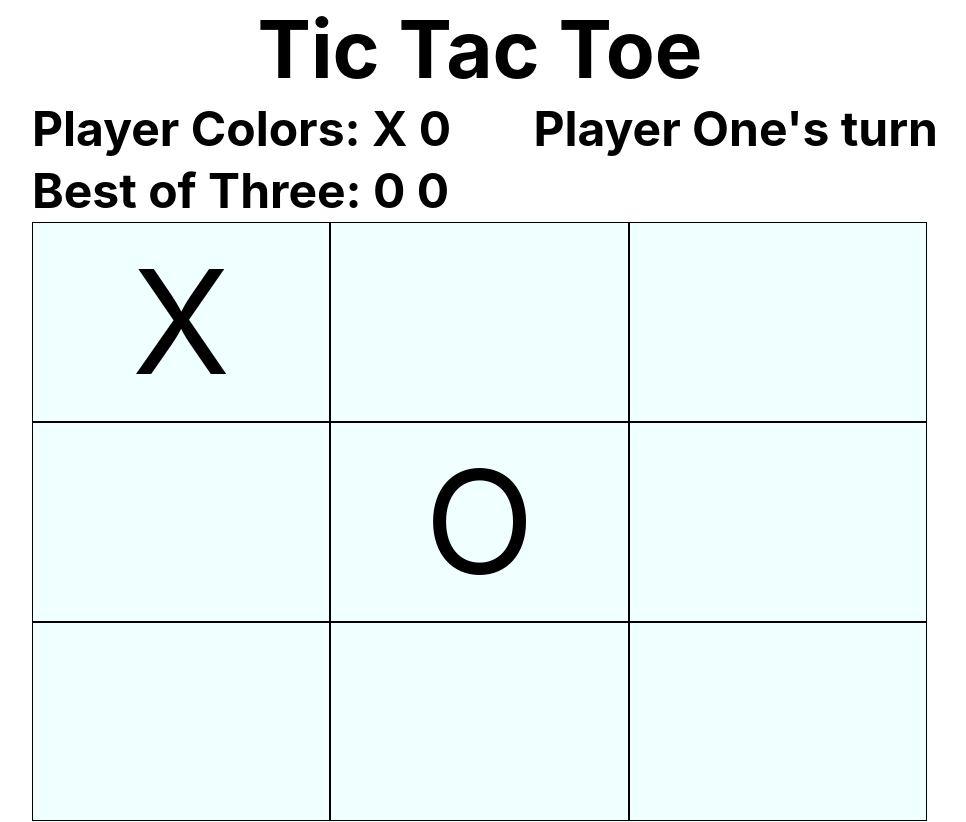
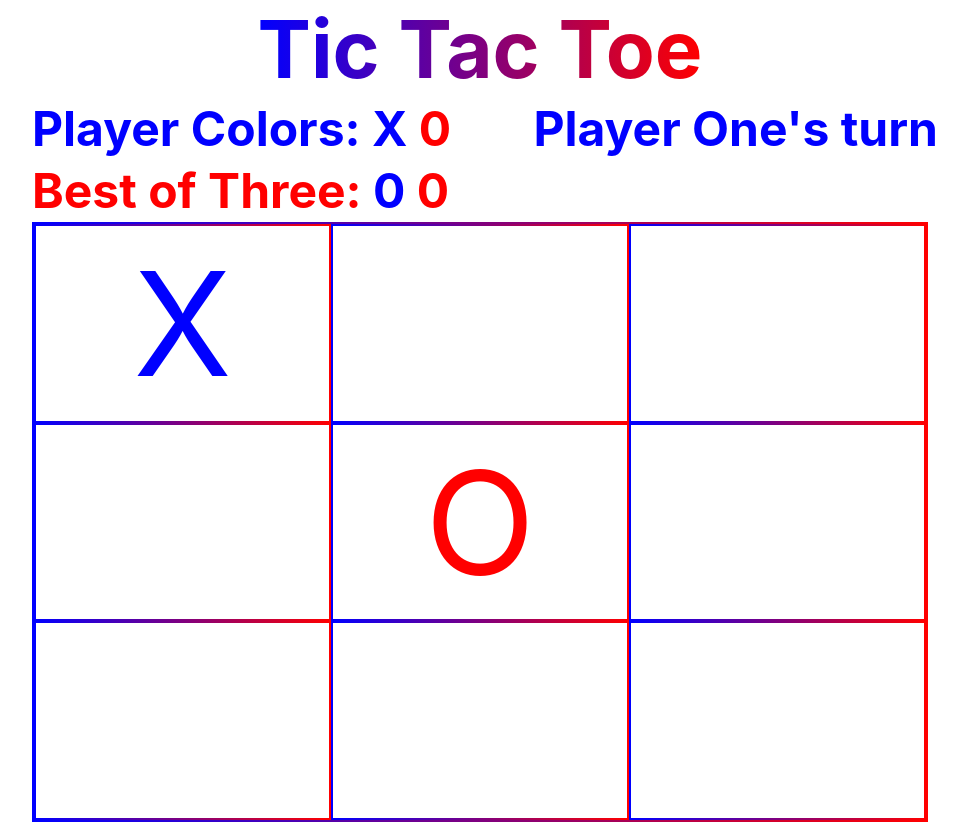
Before and after one commit to DaveBoydy/Tic-Tac-Toe, a plain HTML site: page index.html in a window 1280 px wide. Shown: the whole page, without its empty margins (160-1126 px from the left). Drawn offline with Linux system fonts and the light colour scheme.

Commit message:
Add style updates to UI
Added color updates to the UI mockup and updated the meta display.

```diff
--- a/index.html
+++ b/index.html
@@ -10,23 +10,23 @@
   <body>
     <main id="game-container">
       <header id="intro">
-        <h1>Tic Tac Toe</h1>
+        <h1 class="player-to-player-color " >Tic Tac Toe</h1>
       </header>
       <div id="game-meta">
         <section>
-          <h2>Player Colors:<span> X</span> <span>0</span></h2>
+          <h2 class="player-one-color" >Player Colors:<span class="player-one-color"> X</span> <span class="player-two-color">0</span></h2>
         </section>
 
         <section id="player-turn">
-          <h2>Player One's turn</h2>
+          <h2 class="player-one-color">Player One's turn</h2>
         </section>
 
-        <section><h2>Best of Three: <span>0 </span><span>0</span</h2></section>
+        <section><h2 class="player-two-color">Best of Three: <span class="player-one-color">0 </span><span class="player-two-color">0</span</h2></section>
       </div>
       <div id="game-board">
         <div class="board-row">
           <div id="cell-one" class="board-square">
-            <p class="mark-board">X</p>
+            <p class="mark-board player-one-color">X</p>
           </div>
           <div id="cell-two" class="board-square">
             <p class="mark-board"></p>
@@ -40,7 +40,7 @@
             <p class="mark-board"></p>
           </div>
           <div id="cell-five" class="board-square">
-            <p class="mark-board">O</p>
+            <p class="mark-board player-two-color">O</p>
           </div>
           <div id="cell-six" class="board-square">
             <p class="mark-board"></p>
--- a/style.css
+++ b/style.css
@@ -5,8 +5,10 @@
   --board-meta-height: 125px;
   --board-height: 600px;
   --board-width: 100%;
-  --cell-size: 33.3%;
+  --cell-size: 33.34%;
   --symbol-size: 9rem;
+  --player-one-color: #0000ff;
+  --player-two-color: #ff0000;
   --font-family: -apple-system, BlinkMacSystemFont, "Segoe UI", Roboto,
     Helvetica, Arial, sans-serif, "Apple Color Emoji", "Segoe UI Emoji",
     "Segoe UI Symbol";
@@ -54,11 +56,37 @@
 }
 
 #game-board {
-  background-color: azure;
   height: var(--board-height);
   width: var(--board-width);
   display: flex;
   flex-direction: column;
+
+  border-width: 2px;
+  border-style: solid;
+  border-image: linear-gradient(
+      to right,
+      var(--player-one-color),
+      var(--player-two-color)
+    )
+    1;
+}
+
+.player-one-color {
+  color: var(--player-one-color);
+}
+
+.player-two-color {
+  color: var(--player-two-color);
+}
+
+.player-to-player-color {
+  background: linear-gradient(
+    to right,
+    var(--player-one-color) 0%,
+    var(--player-two-color) 100%
+  );
+  -webkit-text-fill-color: transparent;
+  -webkit-background-clip: text;
 }
 
 .board-row {
@@ -68,7 +96,15 @@
 }
 
 .board-square {
-  border: solid 1px;
+  border-width: 2px;
+  border-style: solid;
+  border-image: linear-gradient(
+      to right,
+      var(--player-one-color),
+      var(--player-two-color)
+    )
+    1;
+
   flex-basis: var(--cell-size);
   max-width: var(--cell-size);
   display: flex;
```
